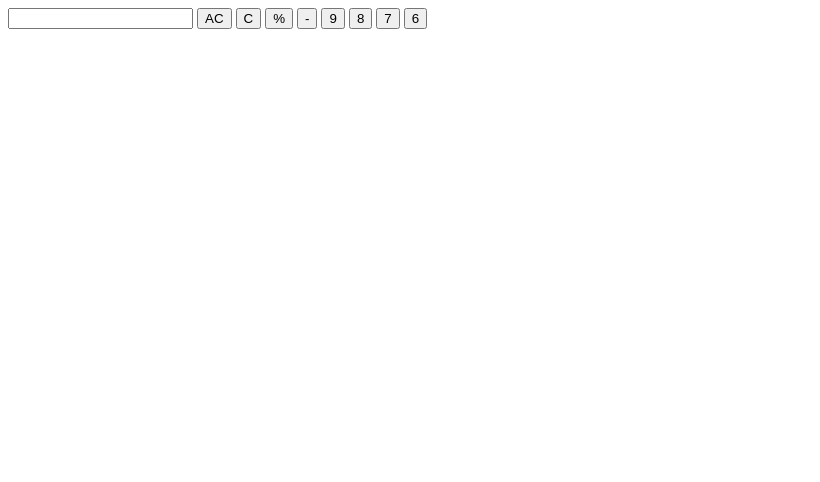
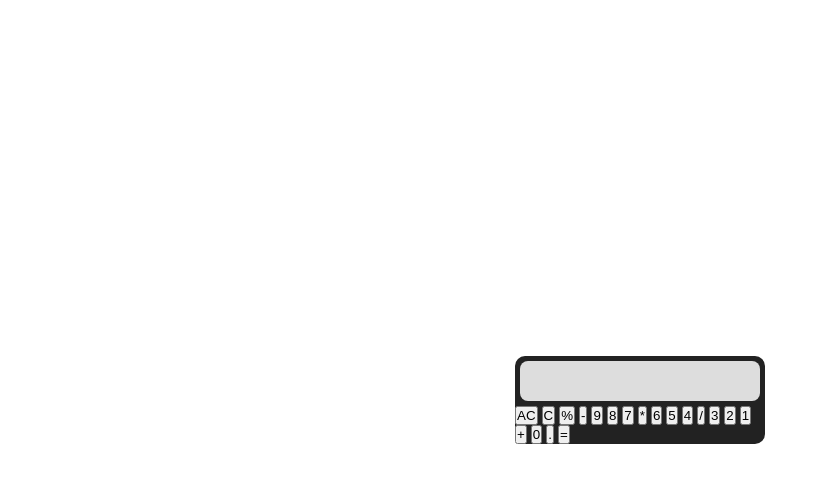
Before and after one commit to HassanEhsani/Calculator, a plain HTML site: page index.html in a window 1280 px wide. Shown: the whole page, without its empty margins (0-820 px from the left). Drawn offline with Linux system fonts and the light colour scheme.

Commit message:
start style css

```diff
--- a/index.html
+++ b/index.html
@@ -4,6 +4,7 @@
     <meta charset="UTF-8">
     <meta http-equiv="X-UA-Compatible" content="IE=edge">
     <meta name="viewport" content="width=device-width, initial-scale=1.0">
+    <link rel="stylesheet" href="styles.css">
     <title>Calculator</title>
 </head>
 <body>
@@ -17,7 +18,22 @@
         <input type="button" value="9">
         <input type="button" value="8">
         <input type="button" value="7">
+        <input type="button" value="*">
+
         <input type="button" value="6">
+        <input type="button" value="5">
+        <input type="button" value="4">
+        <input type="button" value="/">
+
+        <input type="button" value="3">
+        <input type="button" value="2">
+        <input type="button" value="1">
+        <input type="button" value="+">
+
+        <input type="button" value="0">
+        <input type="button" value=".">
+        <input type="button" value="=">
+
     </form>
 </body>
 </html>
--- /dev/null
+++ b/styles.css
@@ -0,0 +1,28 @@
+* {
+  margin: 0;
+  padding: 0;
+  outline: none;
+}
+body,
+html {
+  height: 100%;
+}
+form {
+  background: #222;
+  width: 250px;
+  border-radius: 10px;
+  position: relative;
+  top: 50%;
+  left: 50%;
+  transform: translate(-50%, -50%);
+}
+input[name="display"] {
+  background: #ddd;
+  height: 40px;
+  text-align: right;
+  border-radius: 8px;
+  margin: 5px;
+  width: calc(100% - 10px);
+  border: none;
+  padding: ;
+}
```
